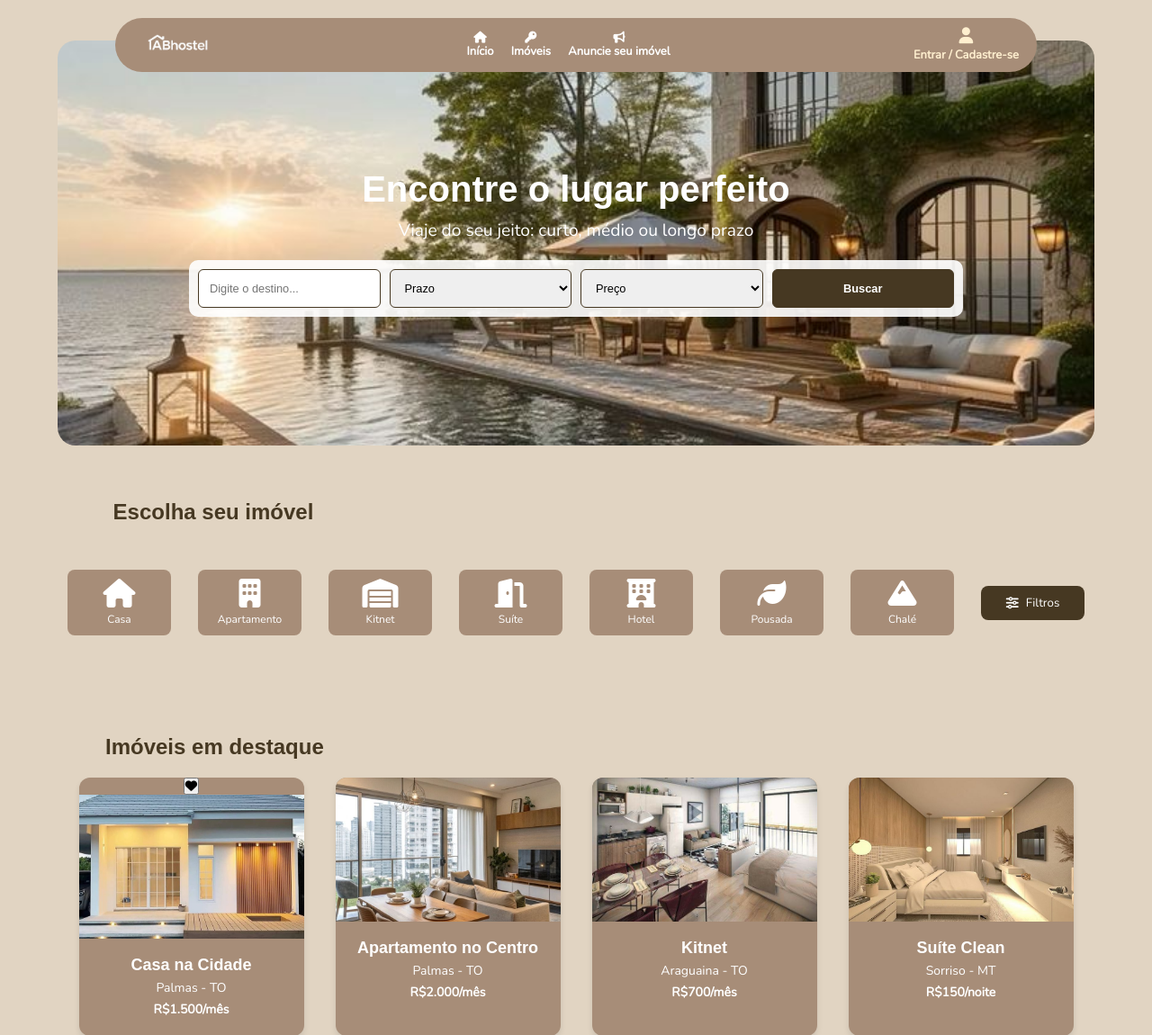
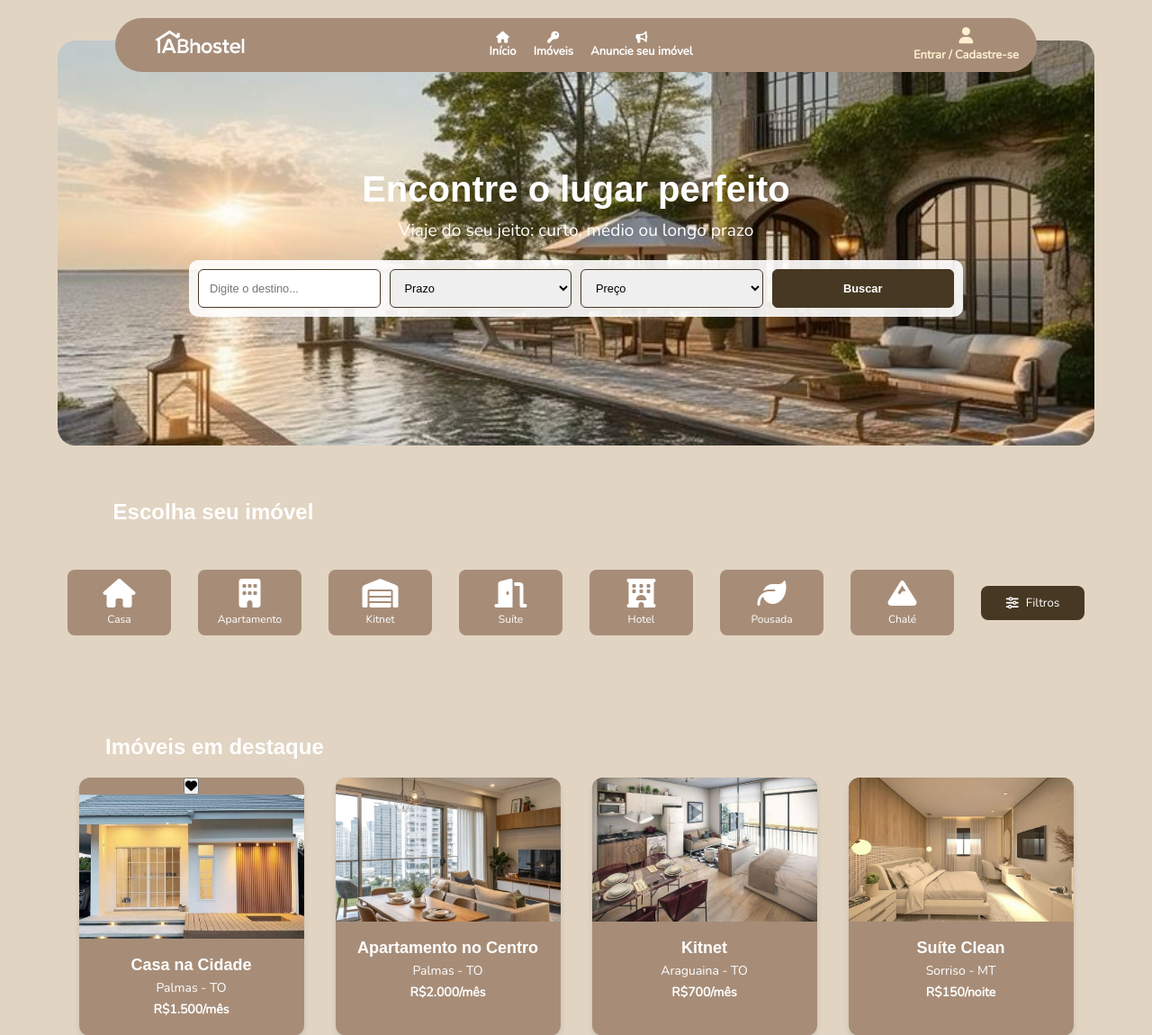
Before and after one commit to luyzabrunna/ABhostel, a PHP site: page / in a window 1280 px wide. Shown: the top 1150 px of the page at 90% size. Run offline with PHP 8.4, Linux system fonts and the light colour scheme.

Commit message:
ajusta altura do logo e altera a cor do texto no menu de navegação

```diff
--- a/assets/css/style.css
+++ b/assets/css/style.css
@@ -35,7 +35,7 @@ header.scrolled {
 }
 
 .logo img {
-  height: 100px;
+  height: 150px;
   cursor: pointer;
 }
 
@@ -358,7 +358,7 @@ nav a:hover {
     font-size: 24px;
     margin-left: 50px;
     margin-bottom: 35px;
-    color: #463822;
+    color: white;
     font-weight: bold;
     font-family: 'Montserrat Black', sans-serif;
 }
@@ -441,7 +441,7 @@ nav a:hover {
     font-size: 24px;
     margin-left: 37px;
     margin-bottom: 20px;
-    color: #463822;
+    color: white;
     font-weight: bold;
     font-family: 'Montserrat Black', sans-serif;
 }
```
